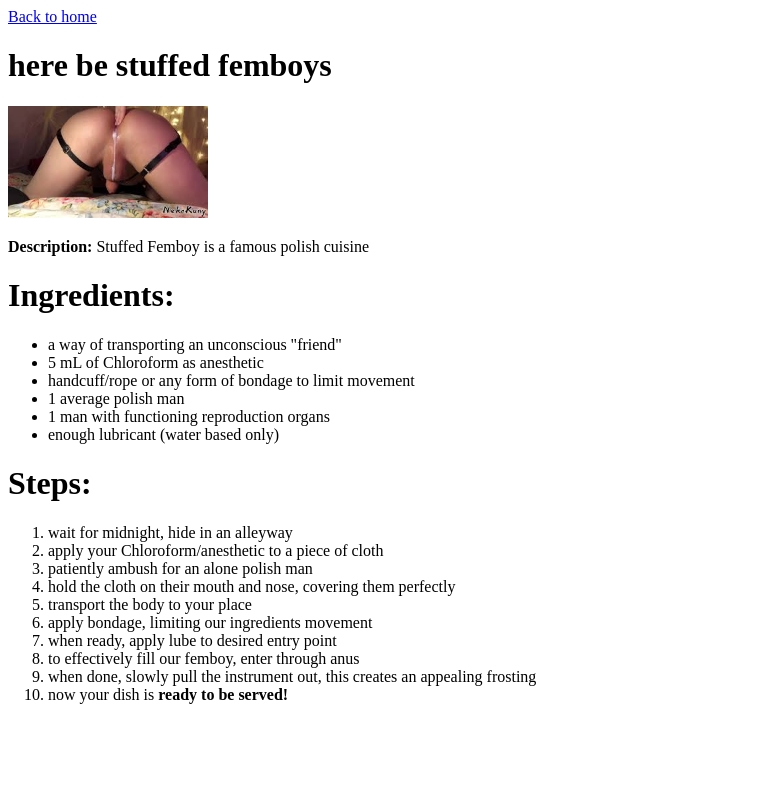
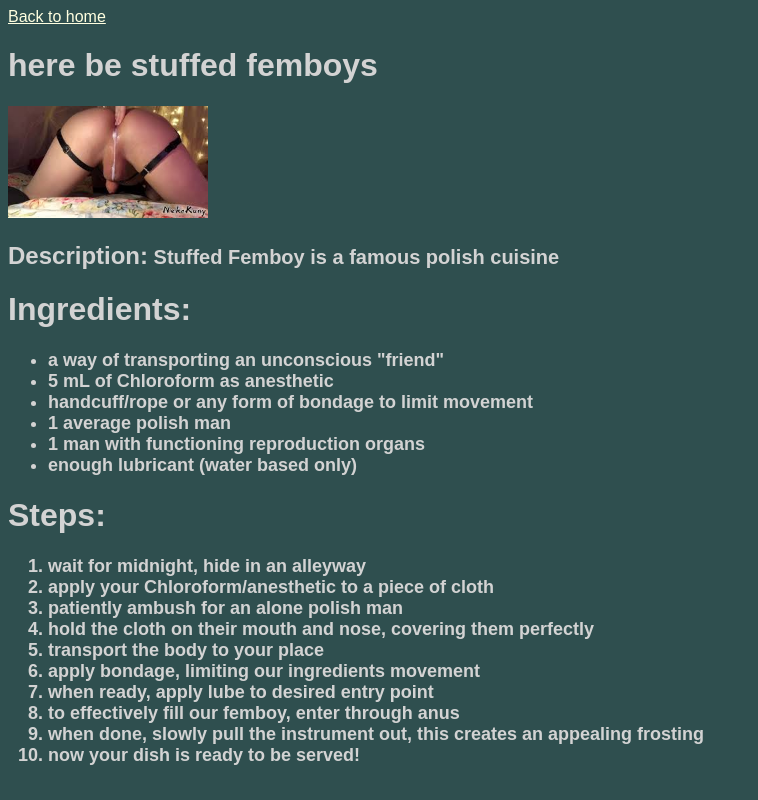
Before and after one commit to Sherrybmd/odin-recipes, a plain HTML site: page recipes/stuffed-femboy.html in a window 1280 px wide. Shown: the whole page, without its empty margins (0-758 px from the left). Drawn offline with Linux system fonts and the light colour scheme.

Commit message:
Apply ToP's css beginner concepts to recipe site
practiced basic css stuff, nothing nice just made the theme darker.

did too much manual work, need to learn a more efficient way.

```diff
--- a/recipes/stuffed-femboy.html
+++ b/recipes/stuffed-femboy.html
@@ -4,14 +4,15 @@
     <meta charset="UTF-8">
     <meta name="viewport" content="width=device-width, initial-scale=1.0">
     <title>Stuffed Femboy recipe</title>
+    <link rel="stylesheet" href="../style.css">
 </head>
 
 <body>
-    <a href="../index.html">Back to home</a>
+    <a class="ret"href="../index.html">Back to home</a>
 
     <h1>here be stuffed femboys</h1>
     <img src="../img/finished-fem.jpeg" width="200" alt="Classic creamy polish femboy">
-    <p><strong>Description:</strong> Stuffed Femboy is a famous polish cuisine</p>
+    <p class="para"><strong class="b-para">Description:</strong> Stuffed Femboy is a famous polish cuisine</p>
 
     <p></p>
     <p></p>
--- /dev/null
+++ b/style.css
@@ -0,0 +1,42 @@
+body
+{
+    font-family: Arial, sans-serif;
+    color: lightgray;
+}
+
+a.ret
+{
+    color: lightyellow;
+    background: transparent;
+}
+
+li
+{
+    font-weight: 650;
+    font-size: 18px;
+}
+
+a,
+ul,
+.wtext
+{
+    color: lightgray;
+}
+
+html
+{
+    background-color: darkslategray;
+}
+
+
+.para
+{
+    font-weight: 700;
+    font-size: 20px;
+}
+
+.b-para
+{
+    font-weight:820;
+    font-size: 24px;
+}
```
Also changed, not shown: index.html (+2 -1 lines), recipes/honey-margarita.html (+3 -2 lines), recipes/omurice.html (+2 -1 lines).
